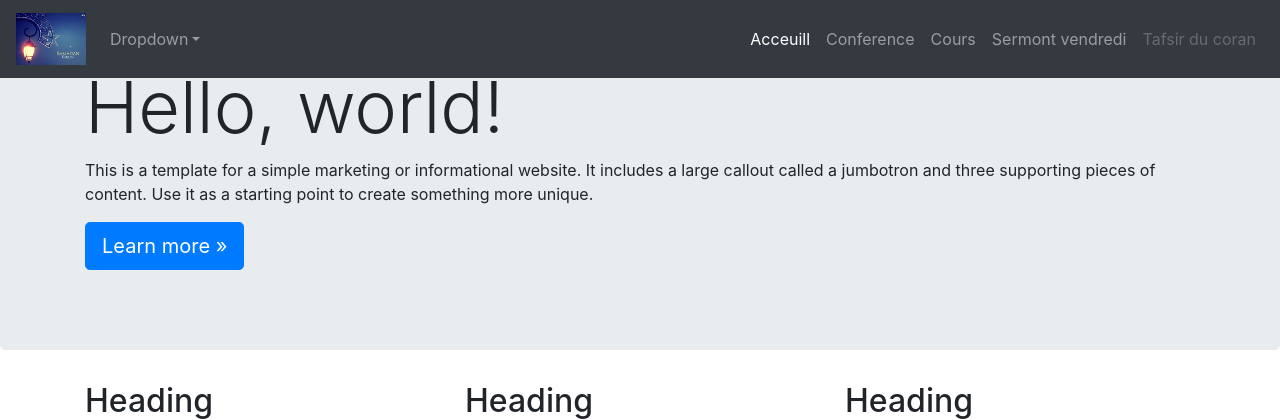
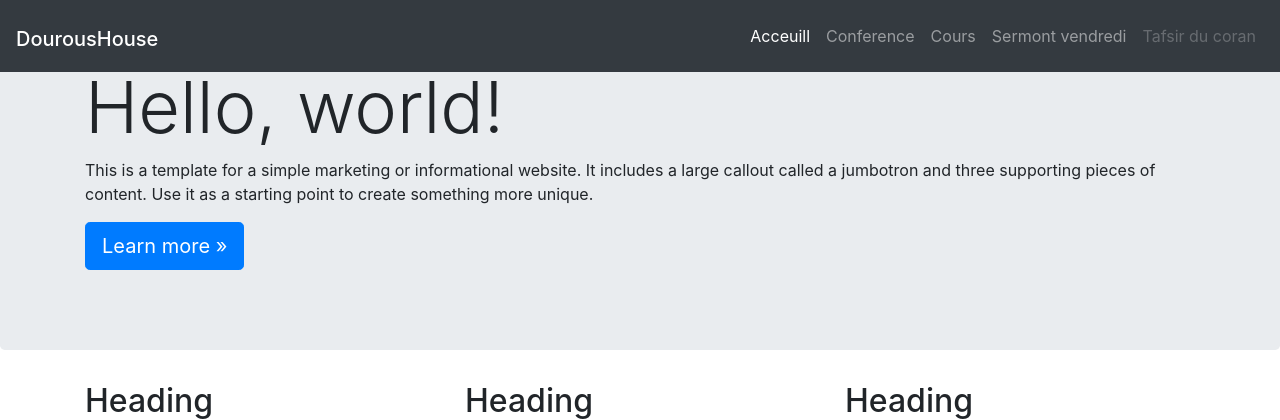
Before and after one commit to elmaroufa/dars-multimedia, a Flask app: page /auth/register in a window 1280 px wide. Shown: the top 420 px of the page. Run offline with Flask 2, Linux system fonts and the light colour scheme; some libraries are stand-ins or nearby versions.

Commit message:
Ajout du nom du site web sur le nav bar

```diff
--- a/app/templates/base.html
+++ b/app/templates/base.html
@@ -46,9 +46,7 @@
   <body>
     {% block navbar %}
     <nav class="navbar navbar-expand-md navbar-dark fixed-top bg-dark">
-      <a class="navbar-brand" href="#">
-        <img src="{{url_for('static', filename='images/islamique-dars.jpg')}}" alt="" width="70px" class="img-corners">
-      </a>
+        <h1><a class="navbar-brand" href="#">DourousHouse </a></h1>
   <button class="navbar-toggler" type="button" data-toggle="collapse" data-target="#navbarsExampleDefault" aria-controls="navbarsExampleDefault" aria-expanded="false" aria-label="Toggle navigation">
     <span class="navbar-toggler-icon"></span>
   </button>
@@ -56,14 +54,7 @@
   <div class="collapse navbar-collapse" id="navbarsExampleDefault">
 
     <ul class="navbar-nav mr-auto navbar-left">
-      <li class="nav-item dropdown">
-        <a class="nav-link dropdown-toggle" href="#" id="dropdown01" data-toggle="dropdown" aria-haspopup="true" aria-expanded="false">Dropdown</a>
-        <div class="dropdown-menu" aria-labelledby="dropdown01">
-          <a class="dropdown-item" href="#">Action</a>
-          <a class="dropdown-item" href="#">Another action</a>
-          <a class="dropdown-item" href="#">Something else here</a>
-        </div>
-      </li>
+
     </ul>
     <ul class="navbar-nav  navbar-left">
       <li class="nav-item active">
```
